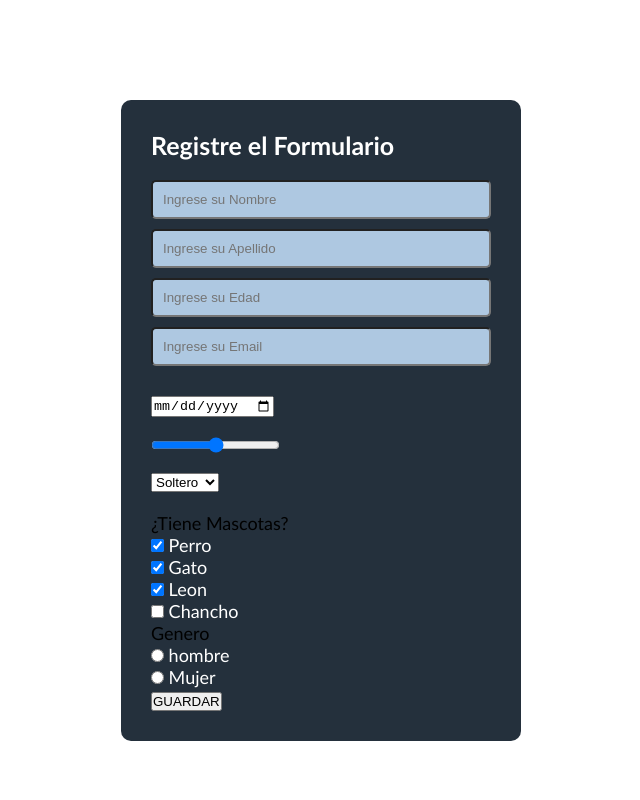
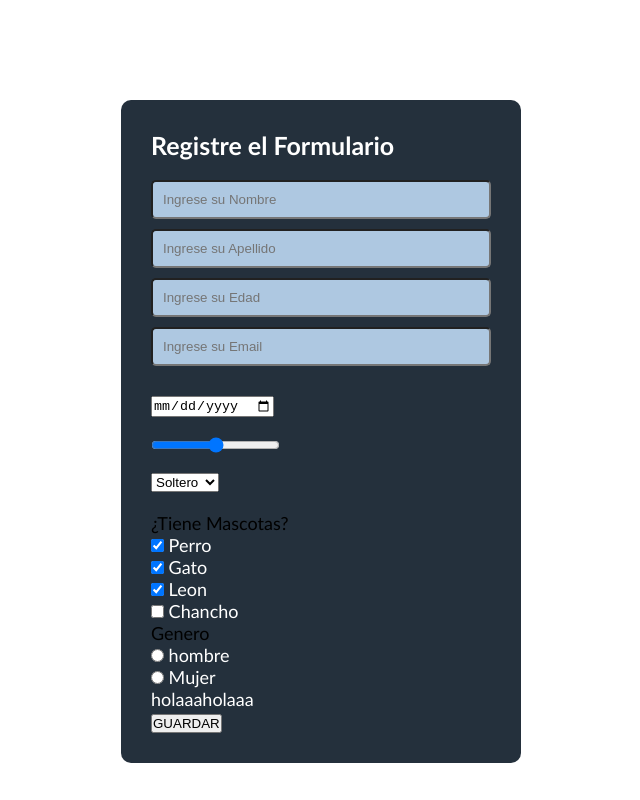
Before and after one commit to haroldirvingpumapolo/formulario, a plain HTML site: page index.html in a window 1280 px wide. Shown: the whole page, without its empty margins (319-959 px from the left). Drawn offline with Linux system fonts and the light colour scheme.

Commit message:
formulario2.0

```diff
--- a/index.html
+++ b/index.html
@@ -49,6 +49,7 @@
         <label for="html">hombre</label><br>
         <input type="radio" id="mujerId" name="genero" value="mujer">
         <label for="css">Mujer</label><br>
+        holaaaholaaa
       </section>
     </form>
     <button onclick="mandarData()" class="button" id="buttonId">
@@ -56,6 +57,7 @@
     </button>
   </section>
 </div>
+
   <script src="main.js"></script>
 </body>
 </html>
```
